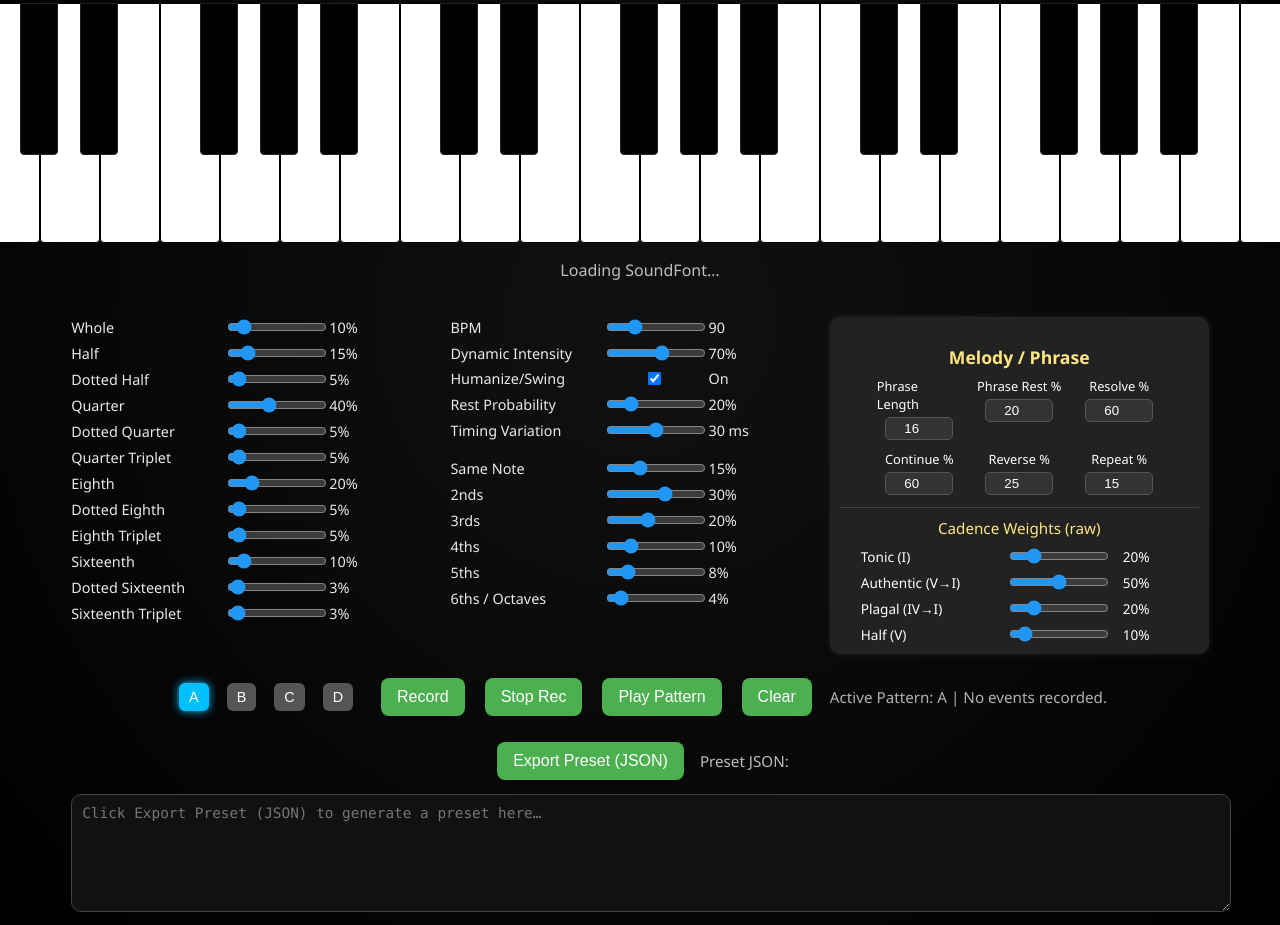
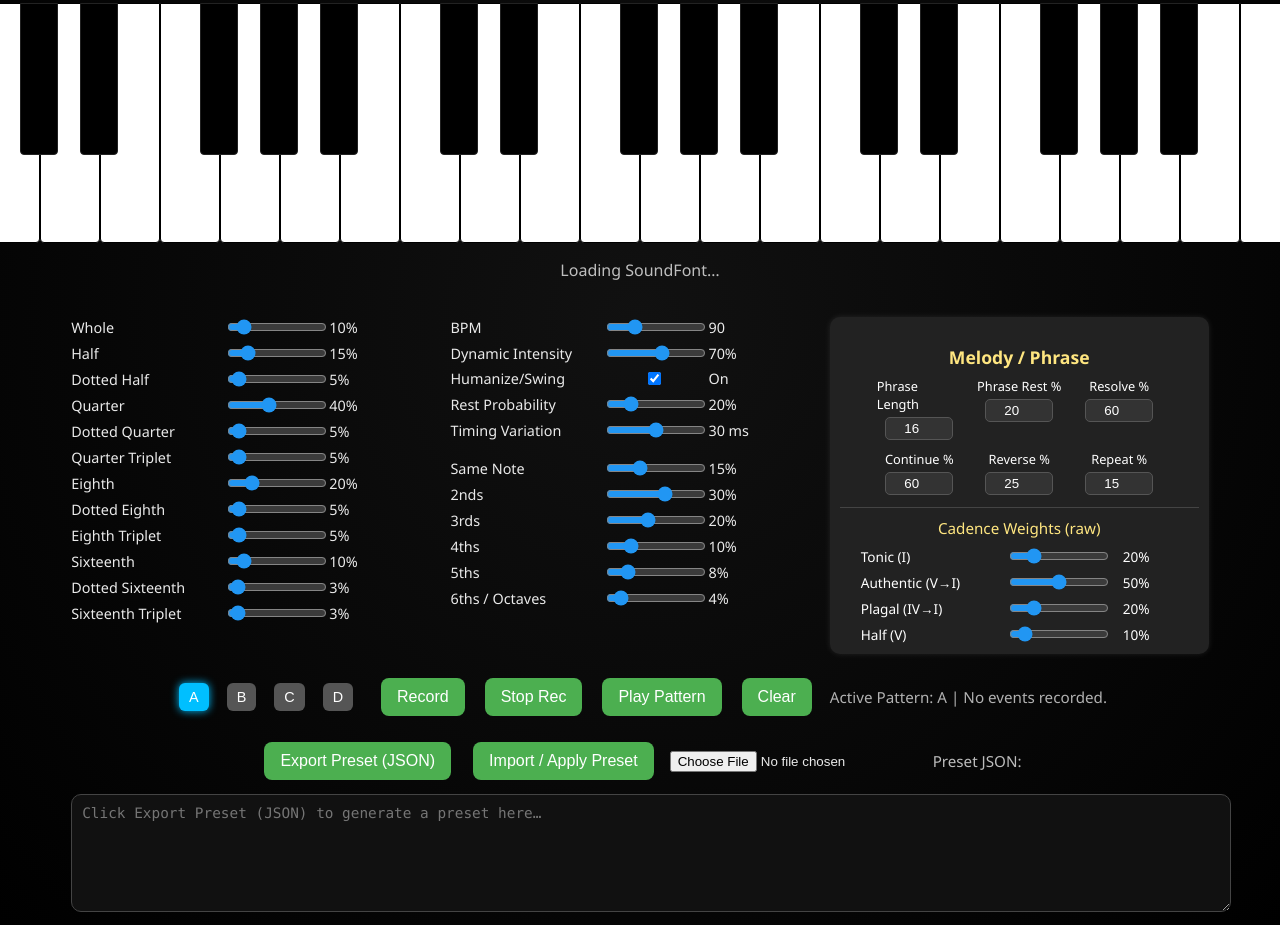
Before and after one commit to WHWONE/wed, a plain HTML site: page index.html in a window 1280 px wide. Shown: the part 281-1206 px from the top of the page. Drawn offline with Linux system fonts and the light colour scheme; a script that the page names is missing.

Commit message:
Add Import/Apply button for preset functionality

```diff
--- a/index.html
+++ b/index.html
@@ -329,14 +329,20 @@
   <!-- PRESET SECTION (JSON) -->
   <div id="presetControls" style="margin-top:14px; width:90%; max-width:1200px;">
     <div style="display:flex; align-items:center; justify-content:center; gap:10px; flex-wrap:wrap;">
-      <!-- Patch 1: Export only. Patch 2 adds Import + Apply controls. -->
       <button id="exportPreset">Export Preset (JSON)</button>
+
+      <!-- ✅ Patch 2: Import / Apply -->
+      <button id="importPreset">Import / Apply Preset</button>
+      <input id="presetFile" type="file" accept="application/json" />
+
       <span style="opacity:0.8; font-size:0.95rem;">Preset JSON:</span>
     </div>
+
     <textarea id="presetText" rows="6" spellcheck="false"
       style="width:100%; margin-top:8px; background:#111; color:#eaeaea; border:1px solid #444; border-radius:10px; padding:10px; font-family: ui-monospace, SFMono-Regular, Menlo, Monaco, Consolas, 'Liberation Mono', 'Courier New', monospace; font-size:0.9rem; resize:vertical;"
       placeholder="Click Export Preset (JSON) to generate a preset here…"></textarea>
   </div>
+
 
   <!-- Scripts -->
   <script src="https://cdn.jsdelivr.net/npm/soundfont-player@0.12.0/dist/soundfont-player.js"></script>
```
